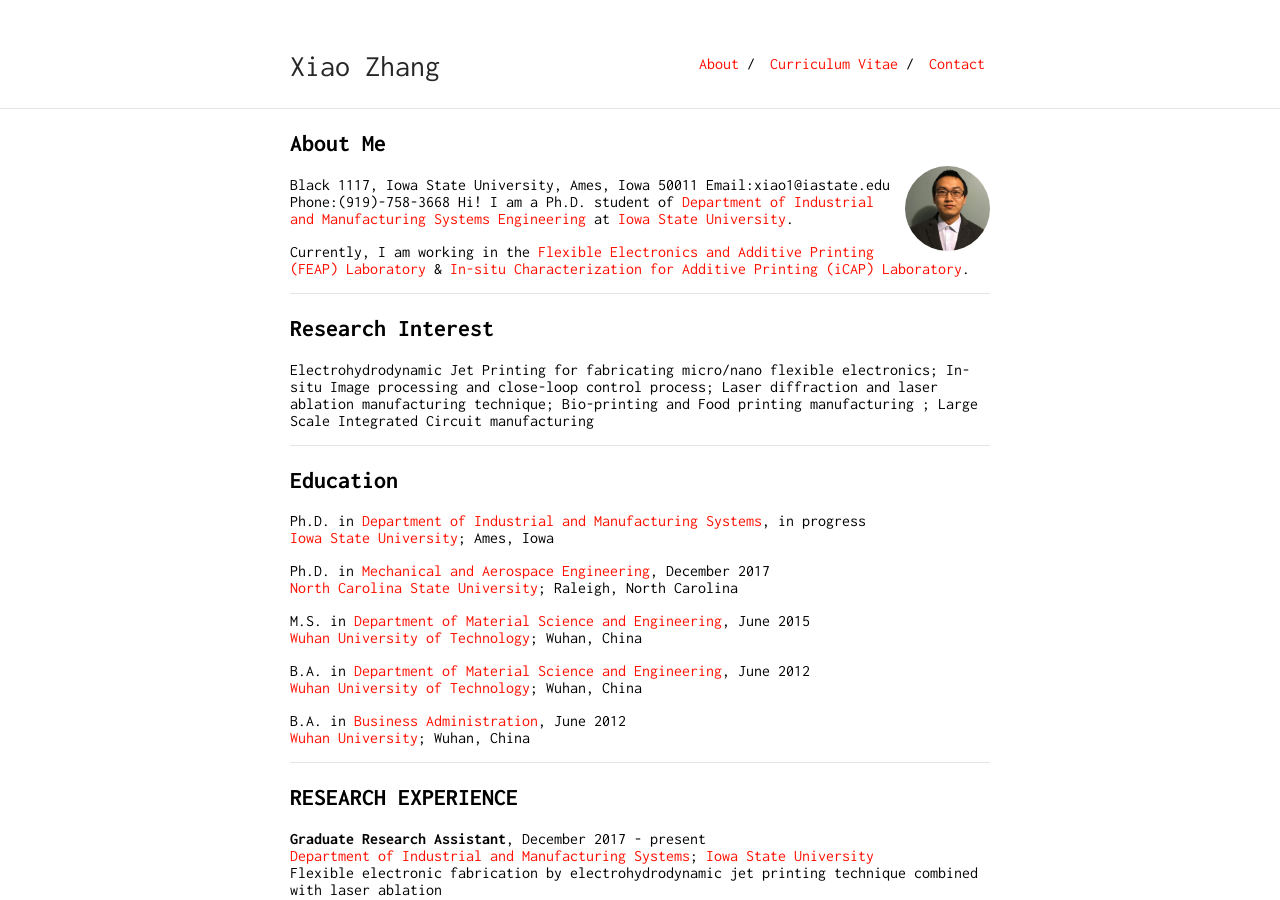
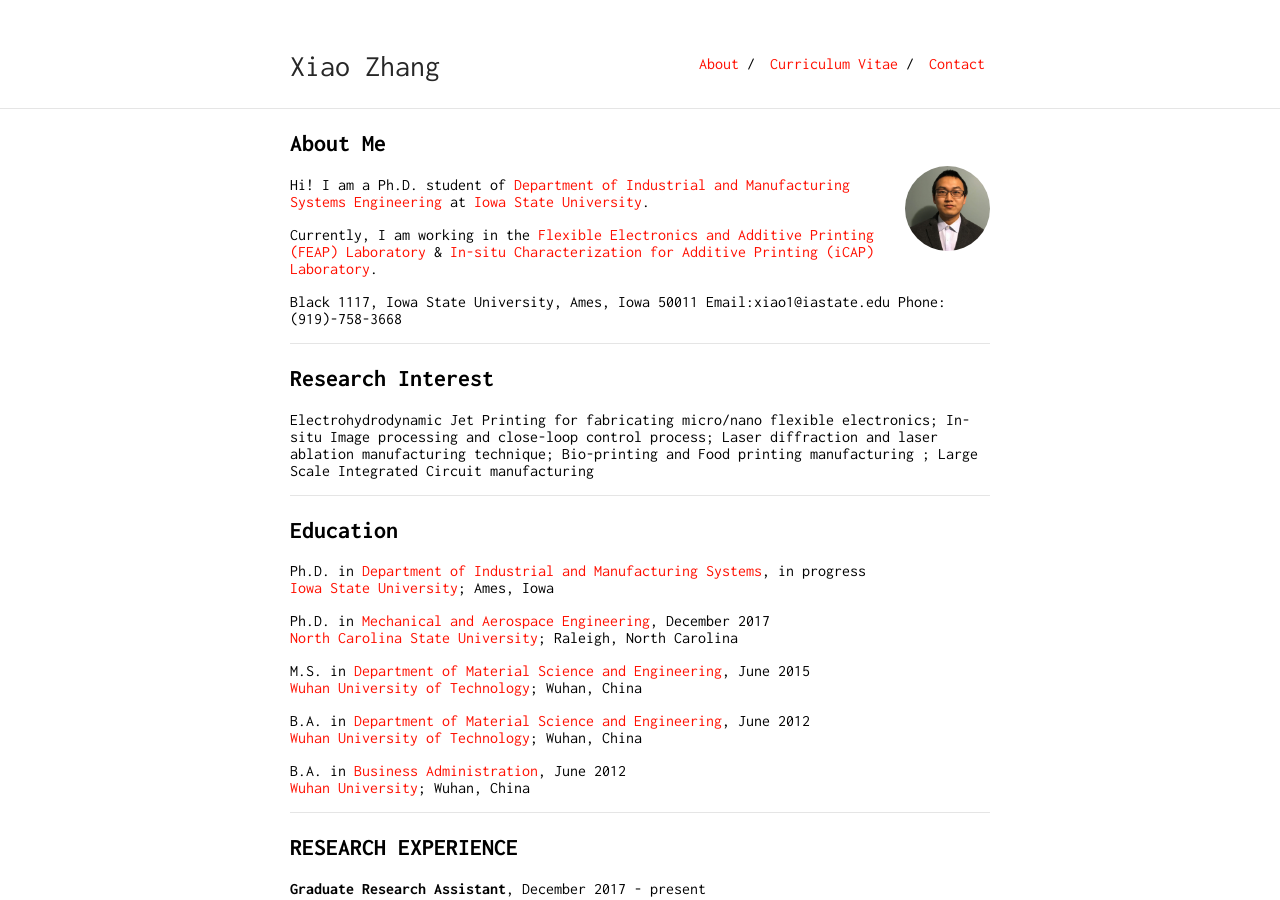
Before and after one commit to zhangxiao2018/zhangxiao2018.github.io, a Jekyll site: the page built from index.md, in a window 1280 px wide and 900 px high. Built offline with Jekyll 4.4.1, drawn with Linux system fonts in a browser that asks for light colours; our own code applies the rules of GitHub Pages for plain Markdown files.

```diff
--- a/index.md
+++ b/index.md
@@ -5,10 +5,12 @@ layout: default
 ## About Me
 
 <img class="profile-picture" src="xiaozhang.jpg">
-Black 1117, Iowa State University, Ames, Iowa 50011          Email:xiao1@iastate.edu                   Phone:(919)-758-3668
+
 Hi! I am a Ph.D. student of [Department of Industrial and Manufacturing Systems Engineering](https://www.imse.iastate.edu/) at [Iowa State University](https://www.iastate.edu/).
 
 Currently, I am working in the [Flexible Electronics and Additive Printing (FEAP) Laboratory](https://www.imse.iastate.edu/feap/) & [In-situ Characterization for Additive Printing (iCAP) Laboratory](https://www.imse.iastate.edu/feap/).
+
+Black 1117, Iowa State University, Ames, Iowa 50011          Email:xiao1@iastate.edu                   Phone:(919)-758-3668
 - - -
 
 ## Research Interest
```
